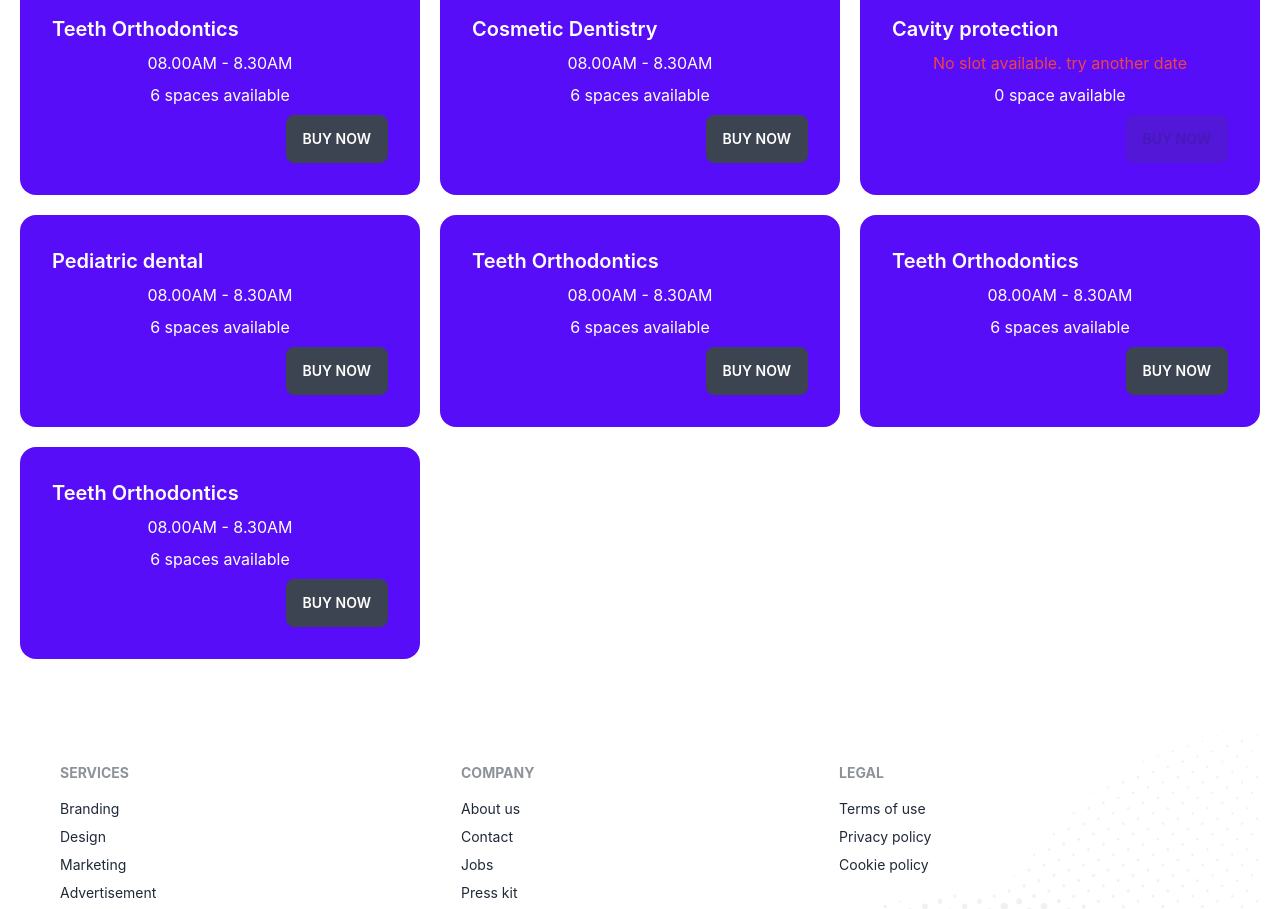
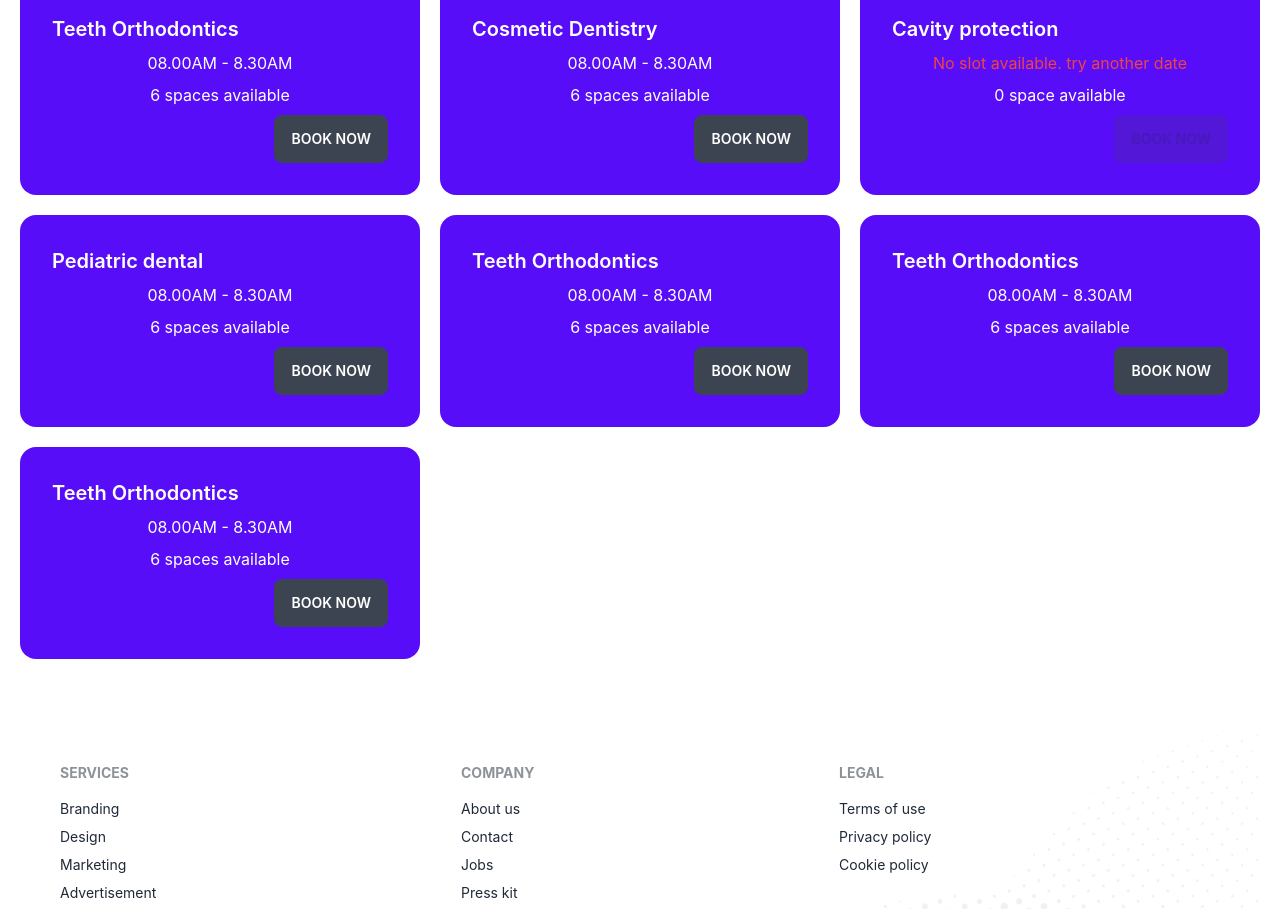
Before and after one commit to tawfiqealahi/doctor-portal-client, a React (Create React App) app: page /appointment in a window 1280 px wide. Shown: the part 933-1842 px from the top of the page. Built offline with nearby package versions, Linux system fonts and the light colour scheme.

Commit message:
add modal on  appointmrents

```diff
--- a/src/page/Appointment/AvailableAppointments.js
+++ b/src/page/Appointment/AvailableAppointments.js
@@ -2,10 +2,12 @@ import { format } from 'date-fns';
 import React from 'react';
 import { useEffect } from 'react';
 import { useState } from 'react';
+import BookingModal from './BookingModal';
 import Service from './Service';
 
 const AvailableAppointments = ({date}) => {
     const [services, setServices]=useState([]);
+    const[treatment,setTreatment]=useState(null);
 
     useEffect(()=>{
         fetch('services.json')
@@ -21,10 +23,11 @@ const AvailableAppointments = ({date}) => {
                     services.map(service=><Service
                         key={service._id}
                         service={service}
-
+                        setTreatment={setTreatment}
                     ></Service>)
                 }
             </div>
+            {treatment && <BookingModal treatment={treatment}></BookingModal> }
         </div>
     );
 };
--- /dev/null
+++ b/src/page/Appointment/BookingModal.js
@@ -0,0 +1,21 @@
+import React from 'react';
+
+const BookingModal = ({treatment}) => {
+    return (
+        <div>
+            <input type="checkbox" id="booking-modal" class="modal-toggle" />
+<div class="modal modal-bottom sm:modal-middle">
+  <div class="modal-box">
+
+    <h3 class="font-bold text-lg">Congratulations random Internet user!</h3>
+    <p class="py-4">You've been selected for a chance to get one year of subscription to use Wikipedia for free!</p>
+    <div class="modal-action">
+      <label for="booking-modal" class="btn">Yay!</label>
+    </div>
+  </div>
+</div>
+        </div>
+    );
+};
+
+export default BookingModal;
--- a/src/page/Appointment/Service.js
+++ b/src/page/Appointment/Service.js
@@ -1,6 +1,6 @@
 import React from 'react';
 
-const Service = ({service}) => {
+const Service = ({service,setTreatment}) => {
     const {name,slots}=service;
     return (
         <div>
@@ -16,7 +16,8 @@ const Service = ({service}) => {
         }</p>
     <p>{slots.length} {slots.length>1? 'spaces' : "space"} available </p>
     <div class="card-actions justify-end">
-      <button disabled={slots.length===0} class="btn text-white">Buy Now</button>
+
+      <label  onClick={()=>setTreatment(service)} disabled={slots.length===0}  for="booking-modal" class="btn text-white">Book Now</label>
     </div>
   </div>
 </div>
```
